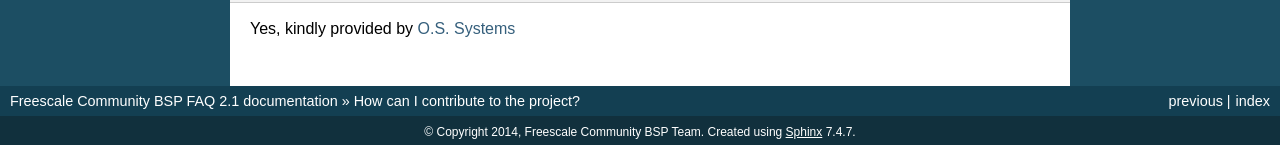
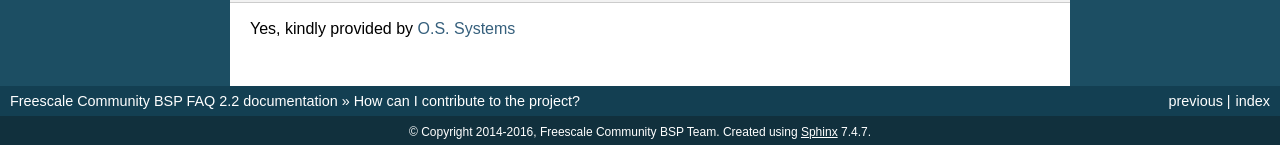
Before and after one commit to Freescale/Documentation, a Sphinx documentation site: the page built from FAQ/source/all.rst, in a window 1280 px wide and 900 px high, scrolled down 1910 px. Shown: the part 752-897 px from the top of the window. Built offline with Sphinx 7.4.7, drawn with Linux system fonts in a browser that asks for light colours; some of the changed text lies outside the part shown.

Commit message:
FAQ: Update version to 2.2 (Morty)
- Update documentation url address to use current realease
  - Update Yocto Project Bugzilla url address
  - Update copyright year

Signed-off-by: Fabio Berton <fabio.berton@ossystems.com.br>

```diff
--- a/FAQ/source/all.rst
+++ b/FAQ/source/all.rst
@@ -116,9 +116,9 @@ How do I create a layer?
 What are the host packages needed for Yocto Project?
 ----------------------------------------------------
 
-* Make sure your Linux host / distribution is `supported <http://www.yoctoproject.org/docs/1.5.1/ref-manual/ref-manual.html#detailed-supported-distros>`_ by the Yocto Project.
+* Make sure your Linux host / distribution is `supported <http://www.yoctoproject.org/docs/current/ref-manual/ref-manual.html#detailed-supported-distros>`_ by the Yocto Project.
 
-* Packages `needed <http://www.yoctoproject.org/docs/1.5.1/ref-manual/ref-manual.html#required-packages-for-the-host-development-system>`_
+* Packages `needed <http://www.yoctoproject.org/docs/current/ref-manual/ref-manual.html#required-packages-for-the-host-development-system>`_
 
 
 How can I save space after a build?
@@ -135,7 +135,7 @@ How can I save space after a build?
 Where do I check for known bugs?
 --------------------------------
 
-The known bugs are tracked using `Yocto Project Bugzilla <https://bugzilla.yoctoproject.org/buglist.cgi?quicksearch=meta-fsl-arm>`_
+The known bugs are tracked using `Yocto Project Bugzilla <https://bugzilla.yoctoproject.org/buglist.cgi?quicksearch=meta-freescale>`_
 
 
 Are there prebuilt images available?
--- a/FAQ/source/conf.py
+++ b/FAQ/source/conf.py
@@ -41,16 +41,16 @@ master_doc = 'index'
 
 # General information about the project.
 project = u'Freescale Community BSP FAQ'
-copyright = u'2014, Freescale Community BSP Team'
+copyright = u'2014-2016, Freescale Community BSP Team'
 
 # The version info for the project you're documenting, acts as replacement for
 # |version| and |release|, also used in various other places throughout the
 # built documents.
 #
 # The short X.Y version or version name if applicable.
-version = 'krogoth'
+version = 'morty'
 # The full version, including alpha/beta/rc tags.
-release = '2.1'
+release = '2.2'
 
 # The language for content autogenerated by Sphinx. Refer to documentation
 # for a list of supported languages.
```
